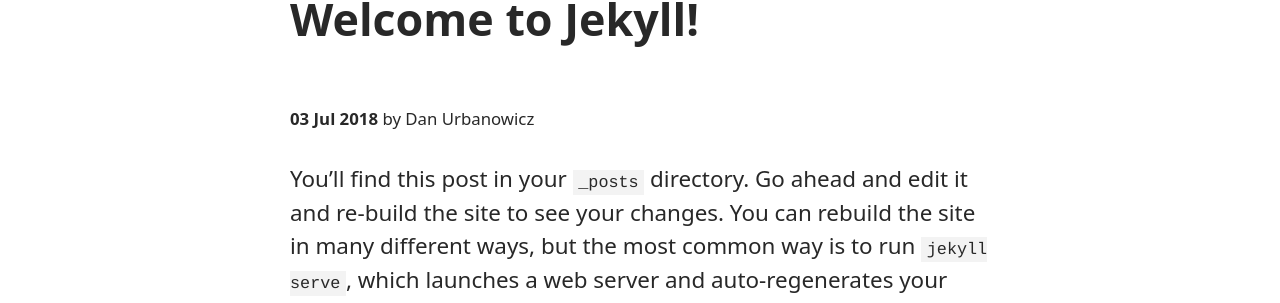
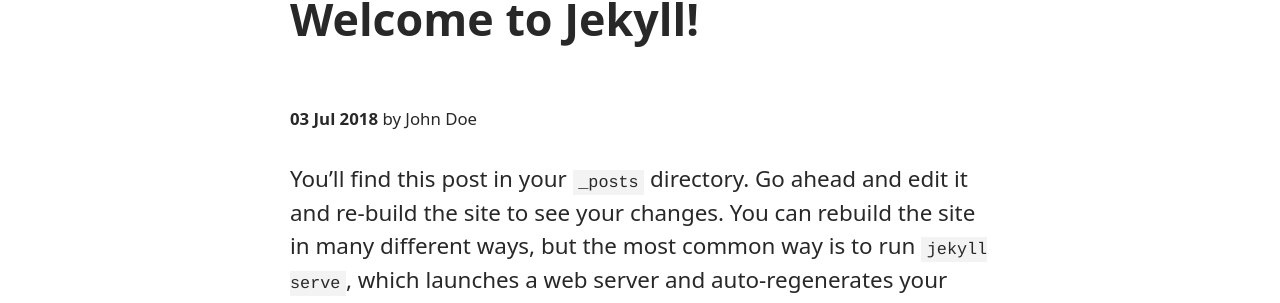
Before and after one commit to samuelgoddard/jekyll-kind-wiki, a Jekyll site: the page built from _posts/2018-02-23-welcome-to-jekyll.md, in a window 1280 px wide. Shown: the part 209-512 px from the top of the page. Built offline with Jekyll 4.4.1, drawn with Linux system fonts in a browser that asks for light colours; a script that is not in the unit is left out.

Commit message:
Update Post “2018-02-23-welcome-to-jekyll”

```diff
--- a/_posts/2018-02-23-welcome-to-jekyll.md
+++ b/_posts/2018-02-23-welcome-to-jekyll.md
@@ -1,7 +1,7 @@
 ---
 layout: post
 title: Welcome to Jekyll!
-author: dan_urbanowicz
+author: john_doe
 date: '2018-07-03 12:00:00'
 categories: misc
 ---
```
